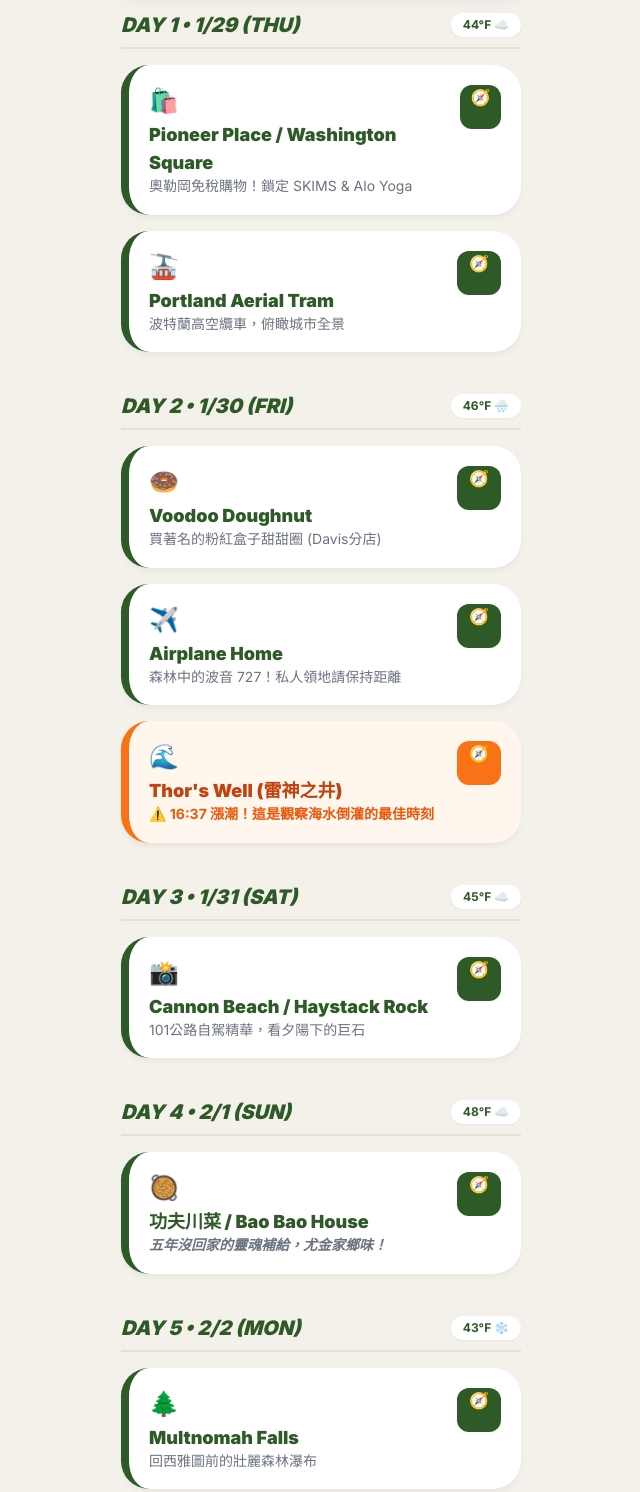
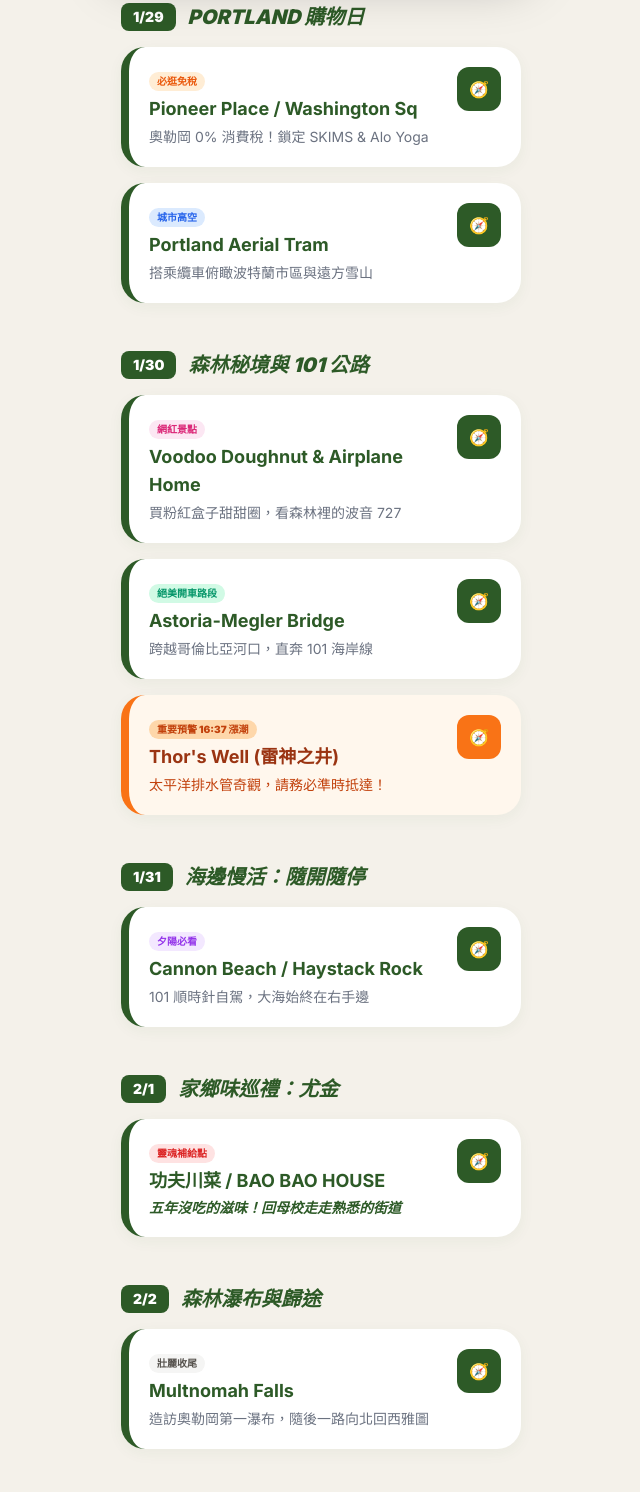
Before and after one commit to g8emo3/oregon-trip, a plain HTML site: page index.html in a window 1280 px wide. Shown: the part 165-1657 px from the top of the page, without its empty margins (319-959 px from the left). Drawn offline with nearby package versions, Linux system fonts and the light colour scheme.

Commit message:
Update index.html

```diff
--- a/index.html
+++ b/index.html
@@ -3,140 +3,145 @@
 <head>
     <meta charset="UTF-8">
     <meta name="viewport" content="width=device-width, initial-scale=1.0">
-    <title>Hsin Yi's Oregon Solo Trip</title>
+    <title>Oregon Solo Adventure</title>
     <script src="https://cdn.tailwindcss.com"></script>
     <style>
         @import url('https://fonts.googleapis.com/css2?family=Inter:wght@400;700;900&display=swap');
-        body { font-family: 'Inter', sans-serif; background-color: #F4F1EA; color: #2D5A27; -webkit-tap-highlight-color: transparent; }
-        .card { background: white; border-radius: 28px; padding: 20px; margin-bottom: 16px; box-shadow: 0 4px 6px -1px rgba(0, 0, 0, 0.05); border-left: 8px solid #2D5A27; }
-        .alert-card { border-left-color: #F97316; background-color: #FFF7ED; }
-        .nav-btn { background: #2D5A27; color: white; width: 44px; height: 44px; border-radius: 12px; display: flex; items-center: center; justify-content: center; text-decoration: none; }
+        body { font-family: 'Inter', sans-serif; background-color: #F4F1EA; color: #2D5A27; }
+        .day-label { writing-mode: vertical-rl; text-orientation: mixed; }
+        .card { background: white; border-radius: 24px; padding: 20px; margin-bottom: 16px; box-shadow: 0 4px 15px rgba(45, 90, 39, 0.05); }
+        .btn-nav { background: #2D5A27; color: white; padding: 10px; border-radius: 12px; display: flex; align-items: center; justify-content: center; width: 44px; height: 44px; }
+        .tag { font-size: 10px; font-weight: 800; padding: 2px 8px; border-radius: 99px; text-transform: uppercase; margin-bottom: 4px; display: inline-block; }
     </style>
 </head>
-<body class="max-w-md mx-auto">
+<body class="max-w-md mx-auto min-h-screen pb-12">
 
-    <header class="bg-[#2D5A27] text-white p-10 rounded-b-[48px] shadow-xl text-center mb-8">
-        <h1 class="text-3xl font-black tracking-tighter italic">OREGON SOLO</h1>
-        <p class="text-sm opacity-70 mt-2 font-medium">1/29 - 2/2 • 山河湖海一人獨享</p>
+    <header class="bg-[#2D5A27] text-white p-10 rounded-b-[40px] shadow-2xl mb-8 relative overflow-hidden">
+        <div class="relative z-10">
+            <h1 class="text-3xl font-black tracking-tighter italic">OREGON SOLO</h1>
+            <p class="text-xs opacity-60 mt-1 uppercase tracking-widest font-bold">1/29 - 2/2 • Forest & Coast</p>
+        </div>
+        <div class="absolute top-0 right-0 opacity-10 text-8xl font-black -mr-4 -mt-4">🌲</div>
     </header>
 
-    <main class="px-6 pb-12">
-        <div class="mb-10">
-            <div class="flex justify-between items-center mb-4 border-b-2 border-[#2D5A27]/10 pb-2">
-                <h2 class="font-black text-xl italic uppercase">Day 1 • 1/29 (Thu)</h2>
-                <span class="text-xs font-bold bg-white px-3 py-1 rounded-full shadow-sm">44°F ☁️</span>
+    <main class="px-6">
+
+        <div class="mb-12">
+            <div class="flex items-center mb-4">
+                <div class="bg-[#2D5A27] text-white font-black px-3 py-1 rounded-lg text-sm mr-3">1/29</div>
+                <h2 class="text-xl font-black italic">PORTLAND 購物日</h2>
             </div>
 
-            <div class="card">
+            <div class="card border-l-8 border-[#2D5A27]">
                 <div class="flex justify-between items-start">
-                    <div class="pr-4">
-                        <span class="text-2xl mb-1 block">🛍️</span>
-                        <h3 class="font-black text-lg">Pioneer Place / Washington Square</h3>
-                        <p class="text-sm text-gray-500 font-medium leading-tight">奧勒岡免稅購物！鎖定 SKIMS & Alo Yoga</p>
+                    <div>
+                        <span class="tag bg-orange-100 text-orange-600">必逛免稅</span>
+                        <h3 class="font-bold text-lg">Pioneer Place / Washington Sq</h3>
+                        <p class="text-sm text-gray-500 mt-1">奧勒岡 0% 消費稅！鎖定 SKIMS & Alo Yoga</p>
                     </div>
-                    <a href="https://maps.google.com/?q=Pioneer+Place" class="nav-btn">🧭</a>
+                    <a href="https://maps.google.com/?cid=4077299775746900834&g_mp=Cidnb29nbGUubWFwcy5wbGFjZXMudjEuUGxhY2VzLlNlYXJjaFRleHQ" class="btn-nav">🧭</a>
                 </div>
             </div>
 
-            <div class="card">
+            <div class="card border-l-8 border-[#2D5A27]">
                 <div class="flex justify-between items-start">
-                    <div class="pr-4">
-                        <span class="text-2xl mb-1 block">🚠</span>
-                        <h3 class="font-black text-lg">Portland Aerial Tram</h3>
-                        <p class="text-sm text-gray-500 font-medium leading-tight">波特蘭高空纜車，俯瞰城市全景</p>
+                    <div>
+                        <span class="tag bg-blue-100 text-blue-600">城市高空</span>
+                        <h3 class="font-bold text-lg">Portland Aerial Tram</h3>
+                        <p class="text-sm text-gray-500 mt-1">搭乘纜車俯瞰波特蘭市區與遠方雪山</p>
                     </div>
-                    <a href="https://maps.google.com/?q=Portland+Aerial+Tram" class="nav-btn">🧭</a>
+                    <a href="https://maps.google.com/?cid=387851590102355960&g_mp=Cidnb29nbGUubWFwcy5wbGFjZXMudjEuUGxhY2VzLlNlYXJjaFRleHQ" class="btn-nav">🧭</a>
                 </div>
             </div>
         </div>
 
-        <div class="mb-10">
-            <div class="flex justify-between items-center mb-4 border-b-2 border-[#2D5A27]/10 pb-2">
-                <h2 class="font-black text-xl italic uppercase">Day 2 • 1/30 (Fri)</h2>
-                <span class="text-xs font-bold bg-white px-3 py-1 rounded-full shadow-sm">46°F 🌧️</span>
+        <div class="mb-12">
+            <div class="flex items-center mb-4">
+                <div class="bg-[#2D5A27] text-white font-black px-3 py-1 rounded-lg text-sm mr-3">1/30</div>
+                <h2 class="text-xl font-black italic">森林秘境與 101 公路</h2>
             </div>
 
-            <div class="card">
+            <div class="card border-l-8 border-[#2D5A27]">
                 <div class="flex justify-between items-start">
-                    <div class="pr-4">
-                        <span class="text-2xl mb-1 block">🍩</span>
-                        <h3 class="font-black text-lg">Voodoo Doughnut</h3>
-                        <p class="text-sm text-gray-500 font-medium leading-tight">買著名的粉紅盒子甜甜圈 (Davis分店)</p>
+                    <div>
+                        <span class="tag bg-pink-100 text-pink-600">網紅景點</span>
+                        <h3 class="font-bold text-lg">Voodoo Doughnut & Airplane Home</h3>
+                        <p class="text-sm text-gray-500 mt-1">買粉紅盒子甜甜圈，看森林裡的波音 727</p>
                     </div>
-                    <a href="https://maps.app.goo.gl/h4vEk7qglVQRqwnZu1fz42U" class="nav-btn">🧭</a>
+                    <a href="https://maps.google.com/?cid=11904650569773145074&g_mp=Cidnb29nbGUubWFwcy5wbGFjZXMudjEuUGxhY2VzLlNlYXJjaFRleHQ" class="btn-nav">🧭</a>
                 </div>
             </div>
 
-            <div class="card">
+            <div class="card border-l-8 border-[#2D5A27]">
                 <div class="flex justify-between items-start">
-                    <div class="pr-4">
-                        <span class="text-2xl mb-1 block">✈️</span>
-                        <h3 class="font-black text-lg">Airplane Home</h3>
-                        <p class="text-sm text-gray-500 font-medium leading-tight">森林中的波音 727！私人領地請保持距離</p>
+                    <div>
+                        <span class="tag bg-emerald-100 text-emerald-600">絕美開車路段</span>
+                        <h3 class="font-bold text-lg">Astoria-Megler Bridge</h3>
+                        <p class="text-sm text-gray-500 mt-1">跨越哥倫比亞河口，直奔 101 海岸線</p>
                     </div>
-                    <a href="https://maps.google.com/?q=Airplane+Home" class="nav-btn">🧭</a>
+                    <a href="https://maps.google.com/?cid=727122139013677846&g_mp=Cidnb29nbGUubWFwcy5wbGFjZXMudjEuUGxhY2VzLlNlYXJjaFRleHQ" class="btn-nav">🧭</a>
                 </div>
             </div>
 
-            <div class="card alert-card">
+            <div class="card border-l-8 border-orange-500 bg-orange-50">
                 <div class="flex justify-between items-start">
-                    <div class="pr-4">
-                        <span class="text-2xl mb-1 block">🌊</span>
-                        <h3 class="font-black text-lg text-orange-700">Thor's Well (雷神之井)</h3>
-                        <p class="text-sm text-orange-600 font-bold leading-tight">⚠️ 16:37 漲潮！這是觀察海水倒灌的最佳時刻</p>
+                    <div>
+                        <span class="tag bg-orange-200 text-orange-700">重要預警 16:37 漲潮</span>
+                        <h3 class="font-bold text-lg text-orange-800">Thor's Well (雷神之井)</h3>
+                        <p class="text-sm text-orange-700 mt-1">太平洋排水管奇觀，請務必準時抵達！</p>
                     </div>
-                    <a href="https://maps.google.com/?q=Thor's+Well" class="nav-btn" style="background:#F97316">🧭</a>
+                    <a href="https://maps.google.com/?cid=12961597945919458555&g_mp=Cidnb29nbGUubWFwcy5wbGFjZXMudjEuUGxhY2VzLlNlYXJjaFRleHQ" class="btn-nav" style="background:#F97316">🧭</a>
                 </div>
             </div>
         </div>
 
-        <div class="mb-10">
-            <div class="flex justify-between items-center mb-4 border-b-2 border-[#2D5A27]/10 pb-2">
-                <h2 class="font-black text-xl italic uppercase">Day 3 • 1/31 (Sat)</h2>
-                <span class="text-xs font-bold bg-white px-3 py-1 rounded-full shadow-sm">45°F ☁️</span>
+        <div class="mb-12">
+            <div class="flex items-center mb-4">
+                <div class="bg-[#2D5A27] text-white font-black px-3 py-1 rounded-lg text-sm mr-3">1/31</div>
+                <h2 class="text-xl font-black italic">海邊慢活：隨開隨停</h2>
             </div>
-            <div class="card">
+            <div class="card border-l-8 border-[#2D5A27]">
                 <div class="flex justify-between items-start">
-                    <div class="pr-4">
-                        <span class="text-2xl mb-1 block">📸</span>
-                        <h3 class="font-black text-lg">Cannon Beach / Haystack Rock</h3>
-                        <p class="text-sm text-gray-500 font-medium leading-tight">101公路自駕精華，看夕陽下的巨石</p>
+                    <div>
+                        <span class="tag bg-purple-100 text-purple-600">夕陽必看</span>
+                        <h3 class="font-bold text-lg">Cannon Beach / Haystack Rock</h3>
+                        <p class="text-sm text-gray-500 mt-1">101 順時針自駕，大海始終在右手邊</p>
                     </div>
-                    <a href="https://maps.app.goo.gl/GyDYNeCklFQRIulHV5MDY40" class="nav-btn">🧭</a>
+                    <a href="https://maps.google.com/?cid=10187990713401600290&g_mp=Cidnb29nbGUubWFwcy5wbGFjZXMudjEuUGxhY2VzLlNlYXJjaFRleHQ" class="btn-nav">🧭</a>
                 </div>
             </div>
         </div>
 
-        <div class="mb-10">
-            <div class="flex justify-between items-center mb-4 border-b-2 border-[#2D5A27]/10 pb-2">
-                <h2 class="font-black text-xl italic uppercase">Day 4 • 2/1 (Sun)</h2>
-                <span class="text-xs font-bold bg-white px-3 py-1 rounded-full shadow-sm">48°F ☁️</span>
+        <div class="mb-12">
+            <div class="flex items-center mb-4">
+                <div class="bg-[#2D5A27] text-white font-black px-3 py-1 rounded-lg text-sm mr-3">2/1</div>
+                <h2 class="text-xl font-black italic">家鄉味巡禮：尤金</h2>
             </div>
-            <div class="card">
+            <div class="card border-l-8 border-[#2D5A27]">
                 <div class="flex justify-between items-start">
-                    <div class="pr-4">
-                        <span class="text-2xl mb-1 block">🥘</span>
-                        <h3 class="font-black text-lg text-[#2D5A27]">功夫川菜 / Bao Bao House</h3>
-                        <p class="text-sm text-gray-500 font-black leading-tight italic">五年沒回家的靈魂補給，尤金家鄉味！</p>
+                    <div>
+                        <span class="tag bg-red-100 text-red-600">靈魂補給點</span>
+                        <h3 class="font-bold text-lg uppercase">功夫川菜 / Bao Bao House</h3>
+                        <p class="text-sm font-black text-[#2D5A27] mt-1 leading-tight italic">五年沒吃的滋味！回母校走走熟悉的街道</p>
                     </div>
-                    <a href="https://maps.google.com/?q=Kung+Fu+Bistro+Eugene" class="nav-btn">🧭</a>
+                    <a href="https://maps.google.com/?cid=1776320483748502727&g_mp=Cidnb29nbGUubWFwcy5wbGFjZXMudjEuUGxhY2VzLlNlYXJjaFRleHQ" class="btn-nav">🧭</a>
                 </div>
             </div>
         </div>
 
-        <div class="mb-10">
-            <div class="flex justify-between items-center mb-4 border-b-2 border-[#2D5A27]/10 pb-2">
-                <h2 class="font-black text-xl italic uppercase">Day 5 • 2/2 (Mon)</h2>
-                <span class="text-xs font-bold bg-white px-3 py-1 rounded-full shadow-sm">43°F ❄️</span>
+        <div class="mb-12">
+            <div class="flex items-center mb-4">
+                <div class="bg-[#2D5A27] text-white font-black px-3 py-1 rounded-lg text-sm mr-3">2/2</div>
+                <h2 class="text-xl font-black italic">森林瀑布與歸途</h2>
             </div>
-            <div class="card">
+            <div class="card border-l-8 border-[#2D5A27]">
                 <div class="flex justify-between items-start">
-                    <div class="pr-4">
-                        <span class="text-2xl mb-1 block">🌲</span>
-                        <h3 class="font-black text-lg">Multnomah Falls</h3>
-                        <p class="text-sm text-gray-500 font-medium leading-tight">回西雅圖前的壯麗森林瀑布</p>
+                    <div>
+                        <span class="tag bg-stone-100 text-stone-600">壯麗收尾</span>
+                        <h3 class="font-bold text-lg">Multnomah Falls</h3>
+                        <p class="text-sm text-gray-500 mt-1">造訪奧勒岡第一瀑布，隨後一路向北回西雅圖</p>
                     </div>
-                    <a href="https://maps.google.com/?cid=875595116486245927&g_mp=Cidnb29nbGUubWFwcy5wbGFjZXMudjEuUGxhY2VzLlNlYXJjaFRleHQ" class="nav-btn">🧭</a>
+                    <a href="https://maps.google.com/?cid=875595116486245927&g_mp=Cidnb29nbGUubWFwcy5wbGFjZXMudjEuUGxhY2VzLlNlYXJjaFRleHQ" class="btn-nav">🧭</a>
                 </div>
             </div>
         </div>
```
